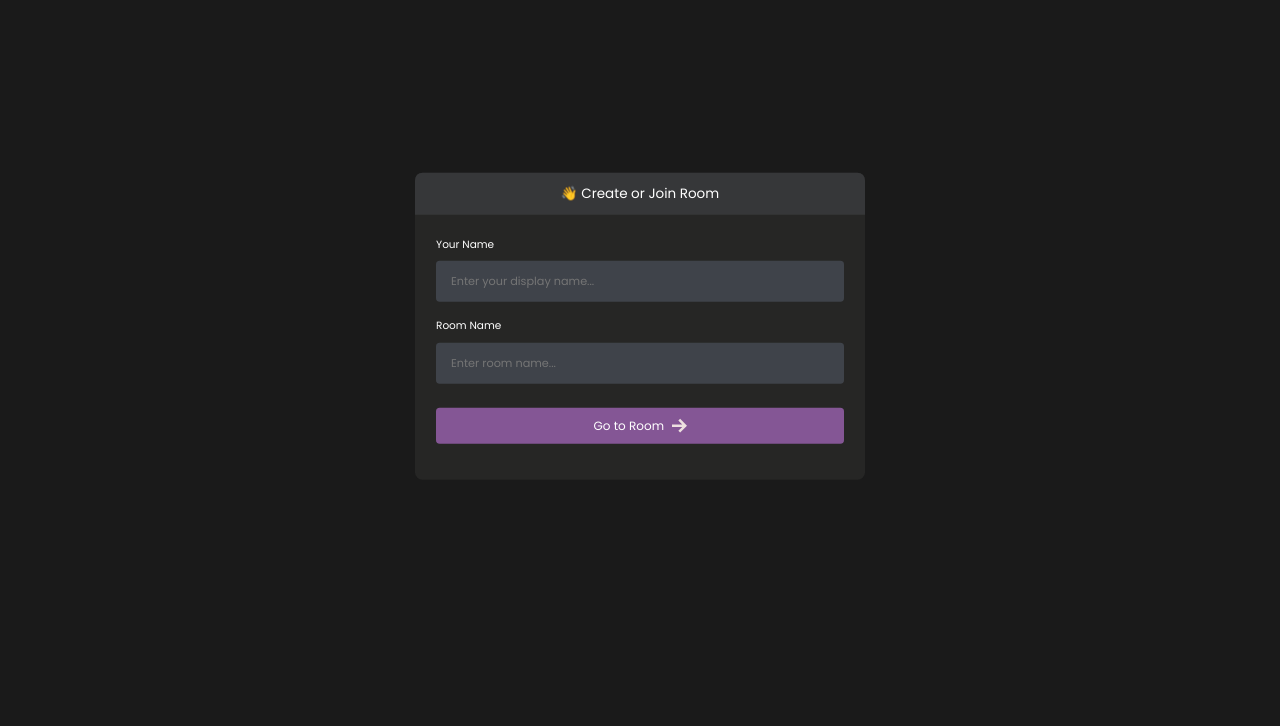
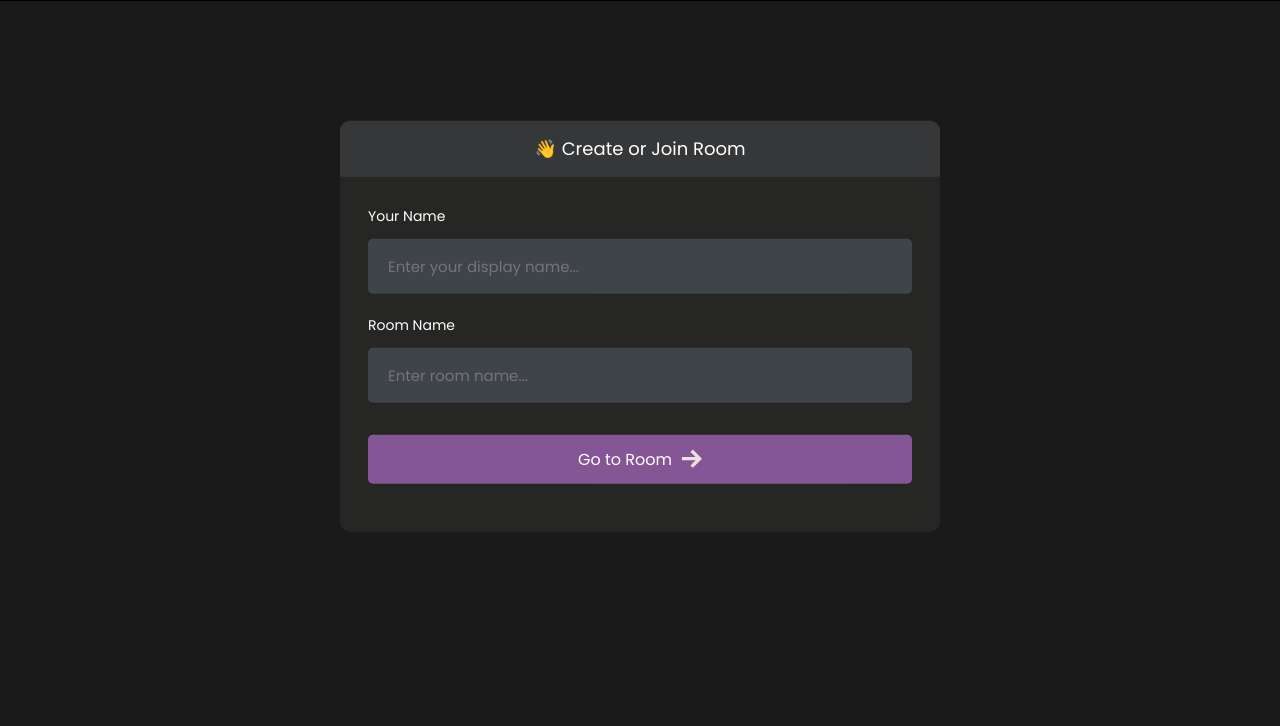
Before and after one commit to Mukesh-Uchiha/Meet_Clg_Project, a website: page index.html in a window 1280 px wide. Shown: the part 74-800 px from the top of the page. Drawn offline with Linux system fonts and the light colour scheme.

Commit message:
Bugs Fixs

```diff
--- a/styles/main.css
+++ b/styles/main.css
@@ -29,7 +29,7 @@
 body {
   background-color: #1a1a1a;
   color: #fff;
-  zoom: 75%;
+
   font-size: 14px;
   padding: 0;
   margin: 0;
```
